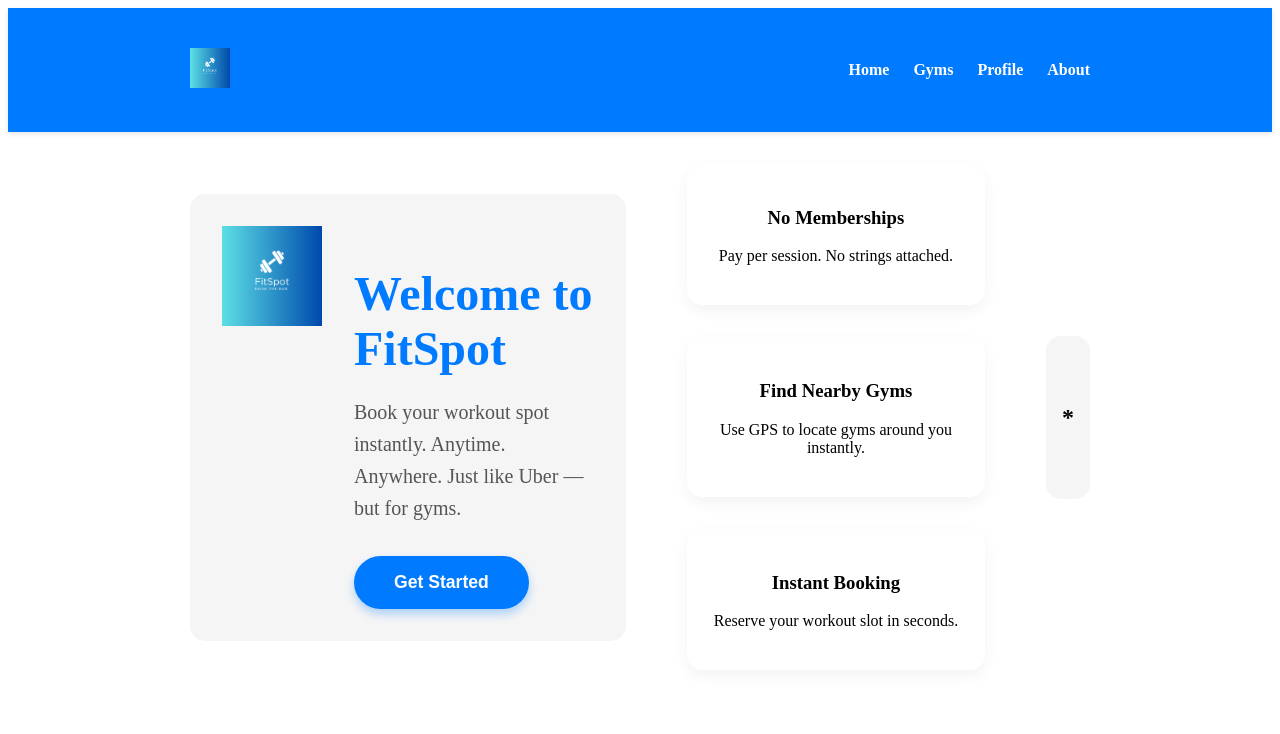
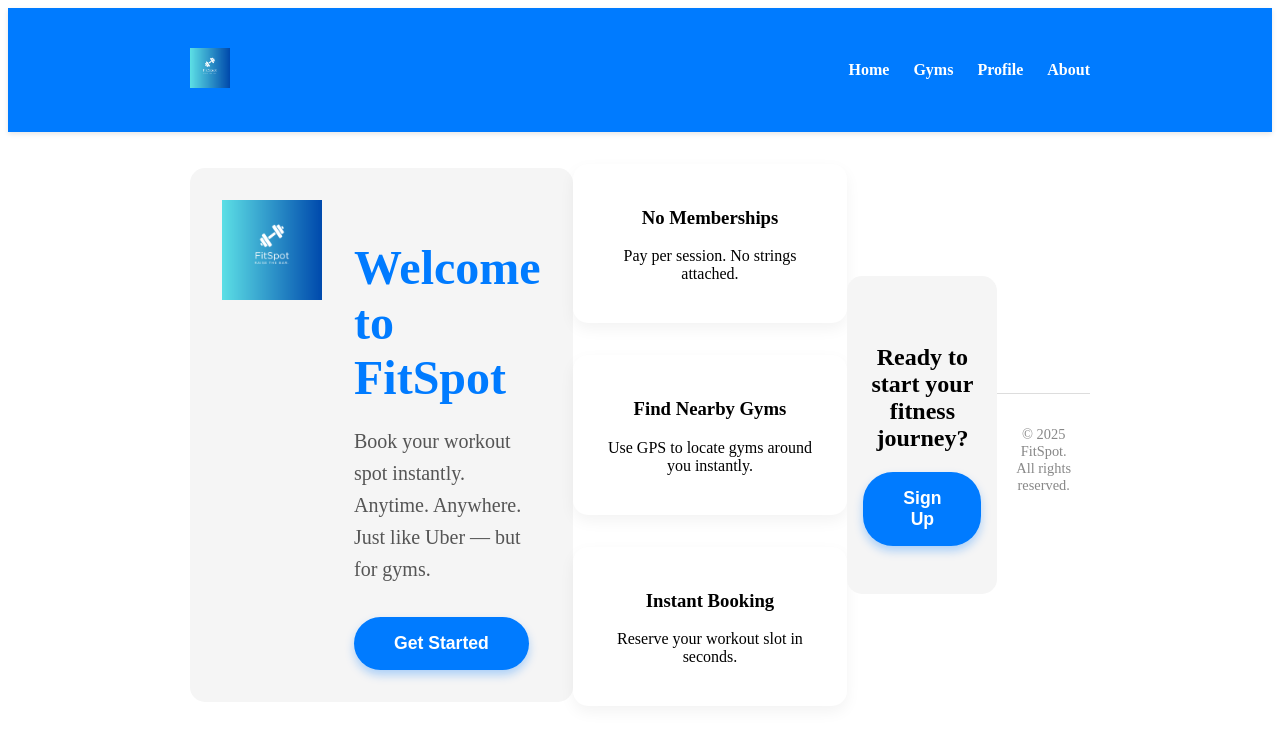
Before and after one commit to StartedtoCodewithAI/FitSpot, a React (Vite) app: page / in a window 1280 px wide. Shown: the top 734 px of the page. Built offline with nearby package versions, Linux system fonts and the light colour scheme; the HTML template or start-up script is replaced by a standard one.

Commit message:
Update Home.jsx

```diff
--- a/src/pages/Home.jsx
+++ b/src/pages/Home.jsx
@@ -155,10 +155,16 @@ export default function Home() {
           </div>
         </section>
 
-                {/* Call to Action Section */}
+        {/* Call to Action Section */}
         <section className="callToAction">
-          <h2>*</h2>
+          <h2>Ready to start your fitness journey?</h2>
+          <button className="cta">Sign Up</button>
         </section>
+
+        {/* Footer */}
+        <footer>
+          &copy; 2025 FitSpot. All rights reserved.
+        </footer>
       </div>
     </>
   );
```
